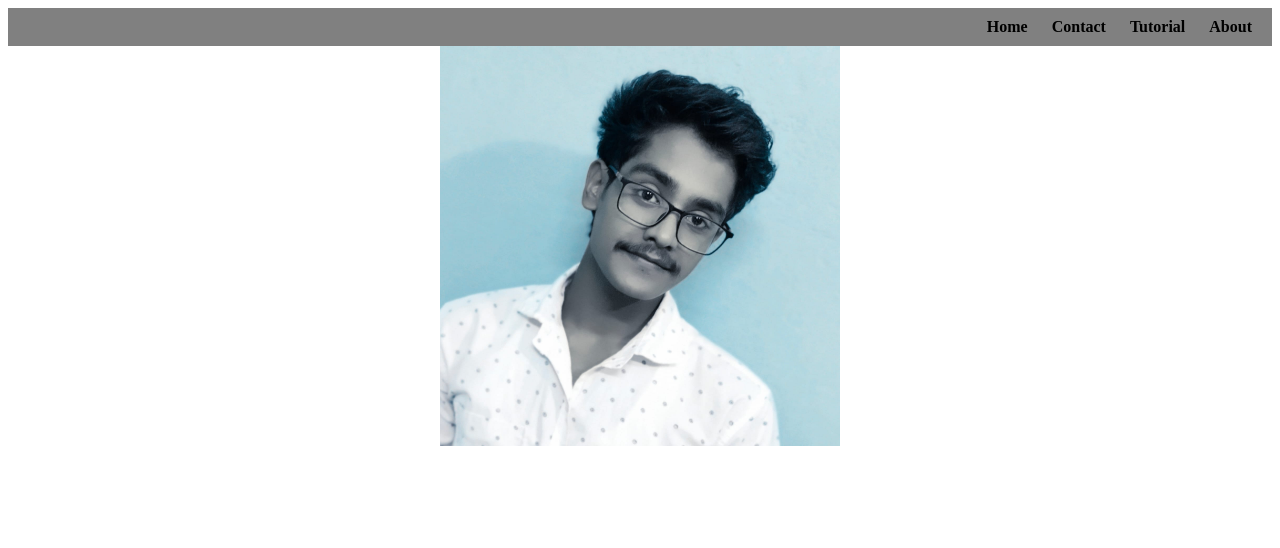
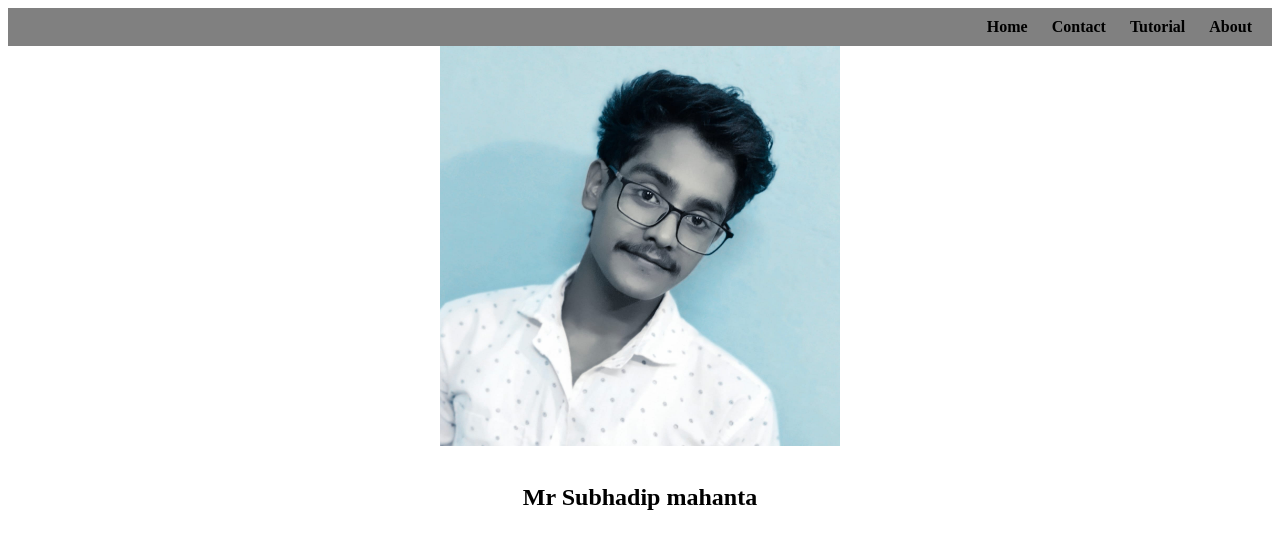
Before and after one commit to Subhadip-mahanta/TodayGitAndGitHub, a plain HTML site: page index.html in a window 1280 px wide. Drawn offline with Linux system fonts and the light colour scheme.

Commit message:
Add files via upload

```diff
--- a/index.html
+++ b/index.html
@@ -37,7 +37,8 @@
               </nav>
 
               <div>
-                    <img src="WhatsApp Image 2022-10-15 at 14.48.07.jpeg" alt="" height="400px" width="400px">
+                    <img src="WhatsApp Image 2022-10-15 at 14.48.07.jpeg" alt="" height="400px" width="400px"><br>
+                    <h2 style="text-align: center;">Mr Subhadip mahanta</h2>
               </div>
 
     </body>
```
